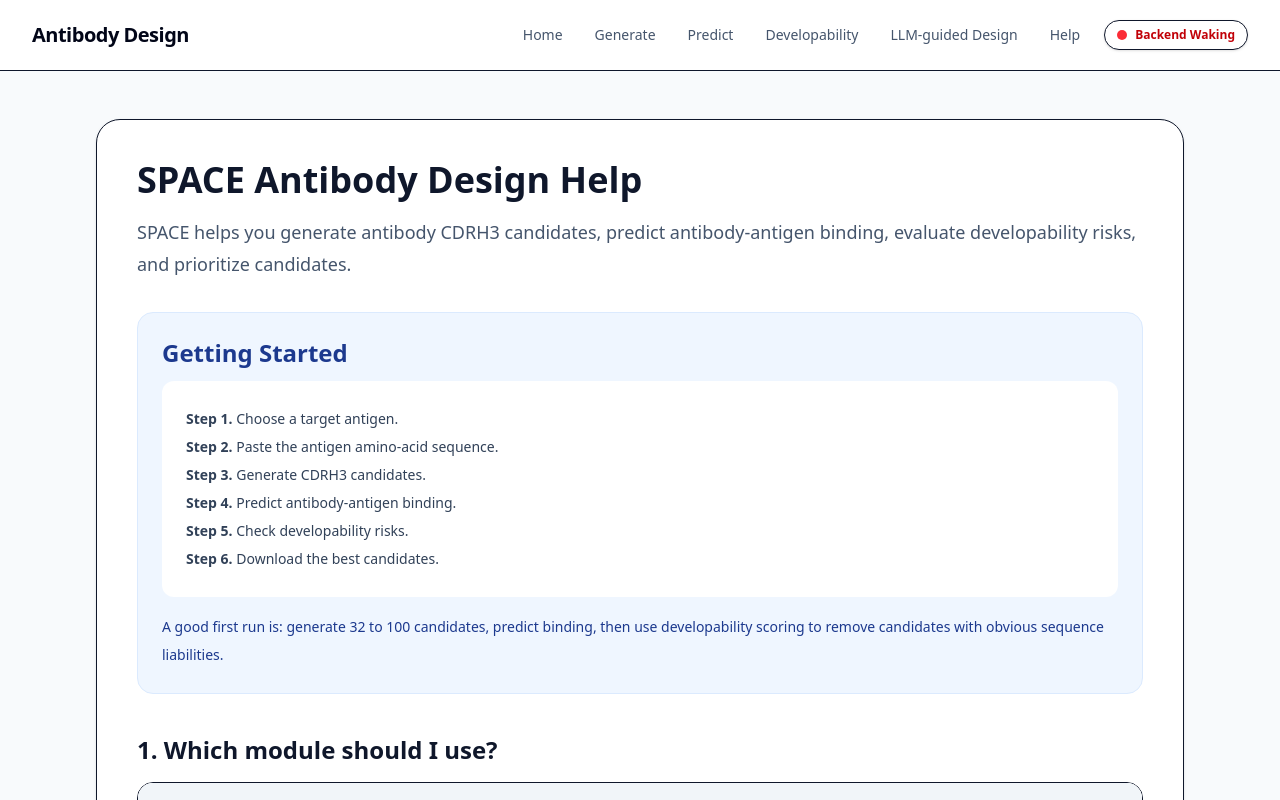
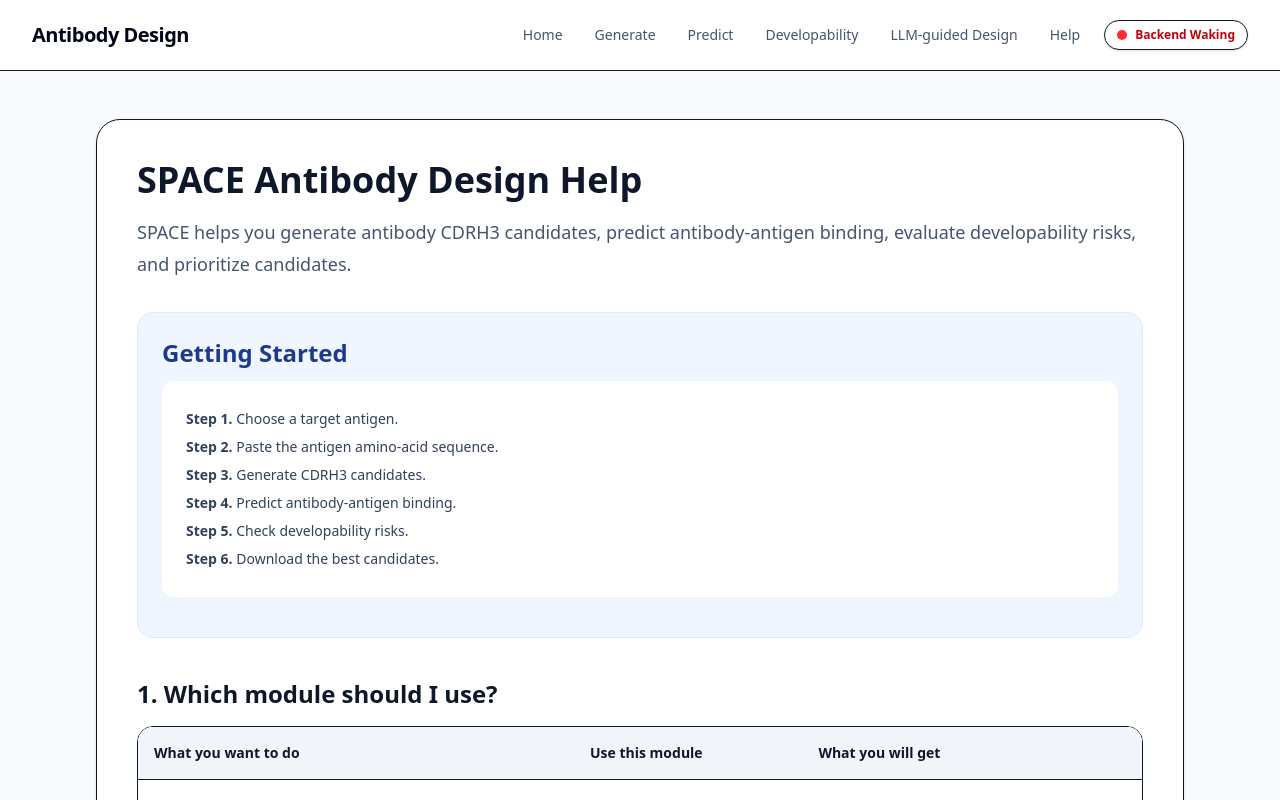
Before and after one commit to Fanxu-alt/Antibody-Design, a Next.js app in the folder frontend/: page /help in a window 1280 px wide. Shown: the top 800 px of the page. Built offline with nearby package versions, Linux system fonts and the light colour scheme; no server answers.

Commit message:
Update page.tsx

```diff
--- a/frontend/app/help/page.tsx
+++ b/frontend/app/help/page.tsx
@@ -43,9 +43,7 @@ export default function HelpPage() {
             </div>
 
             <p className="mt-4 text-sm leading-7 text-blue-900">
-              A good first run is: generate 32 to 100 candidates, predict
-              binding, then use developability scoring to remove candidates with
-              obvious sequence liabilities.
+
             </p>
           </div>
 
```
